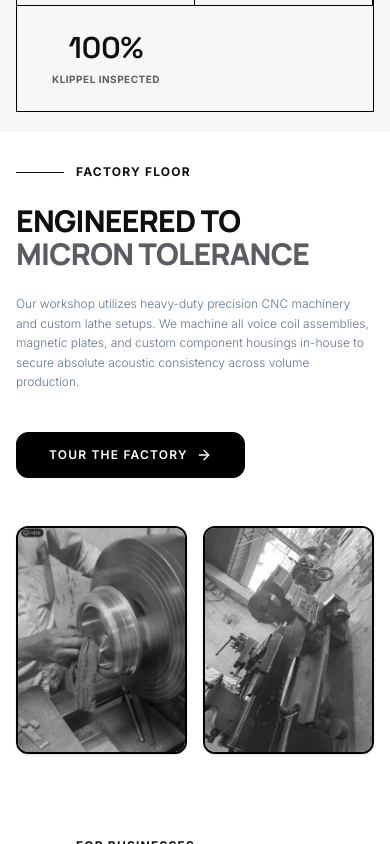
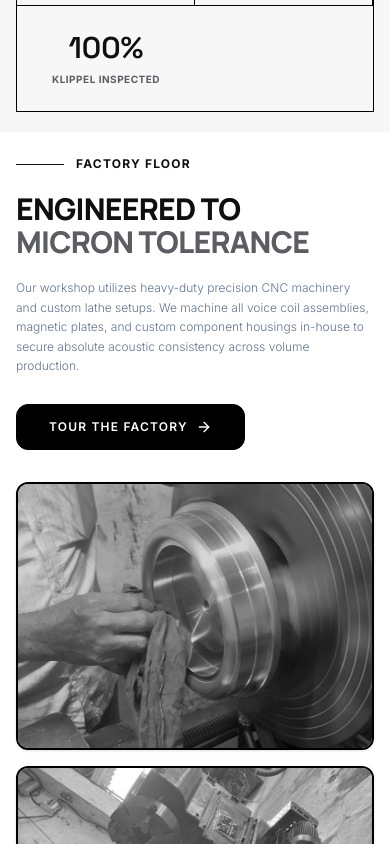
Before and after one commit to zaidthisside/globalspeakerparts, a Next.js app: page / in a window 390 px wide. Shown: the part 4580-5424 px from the top of the page. Built offline with nearby package versions, Linux system fonts and the light colour scheme; no server answers; the database is empty.

Commit message:
style: fix manufacturing section mobile layout - full-width stacked images, tighter padding

```diff
--- a/src/app/page.tsx
+++ b/src/app/page.tsx
@@ -575,12 +575,12 @@ export default function Home() {
       </section>
 
       {/* 5.5. Manufacturing Spotlight Section */}
-      <section className="w-full py-8 sm:py-12 bg-white">
+      <section className="w-full py-6 sm:py-12 bg-white">
         <div className="max-w-[1400px] mx-auto px-4 sm:px-6 lg:px-10 xl:px-16">
-          <div className="grid grid-cols-1 lg:grid-cols-12 gap-12 lg:gap-16 items-center">
+          <div className="grid grid-cols-1 lg:grid-cols-12 gap-8 lg:gap-16 items-center">
 
             {/* Left Column: Headers & Info */}
-            <div className="lg:col-span-5 space-y-6">
+            <div className="lg:col-span-5 space-y-5">
               <div className="flex items-center gap-3">
                 <div className="w-12 h-[1px] bg-[#0F0F10]" />
                 <span className="text-[#0F0F10] text-xs font-bold uppercase tracking-widest">FACTORY FLOOR</span>
@@ -595,7 +595,7 @@ export default function Home() {
                 Our workshop utilizes heavy-duty precision CNC machinery and custom lathe setups. We machine all voice coil assemblies, magnetic plates, and custom component housings in-house to secure absolute acoustic consistency across volume production.
               </p>
 
-              <div className="pt-4">
+              <div className="pt-2">
                 <Link href="/contact?rfq=true">
                   <button className="btn-primary px-8 py-3.5 text-xs font-bold tracking-widest flex items-center gap-2 cursor-pointer uppercase">
                     <span>TOUR THE FACTORY</span>
@@ -605,10 +605,10 @@ export default function Home() {
               </div>
             </div>
 
-            {/* Right Column: Premium Asymmetrical Image Grid */}
-            <div className="lg:col-span-7 grid grid-cols-2 gap-4 sm:gap-6 pb-8 lg:pb-12">
-              {/* Image 1: Detailed Hand Work */}
-              <div className="relative group overflow-hidden border-2 border-black rounded-xl bg-white aspect-[3/4] shadow-sm transform hover:-translate-y-1 transition-all duration-300">
+            {/* Right Column: Images — stacked on mobile, asymmetric side-by-side on desktop */}
+            <div className="lg:col-span-7 grid grid-cols-1 sm:grid-cols-2 gap-4 sm:gap-6 lg:pb-12">
+              {/* Image 1 */}
+              <div className="relative group overflow-hidden border-2 border-black rounded-xl bg-white w-full aspect-[4/3] sm:aspect-[3/4] shadow-sm hover:-translate-y-1 transition-all duration-300">
                 <img
                   src="/manufacturing-1.jpg"
                   alt="Precision component machining"
@@ -616,8 +616,8 @@ export default function Home() {
                 />
               </div>
 
-              {/* Image 2: Lathe Machine (Offset downward for attention-grabbing asymmetry) */}
-              <div className="relative group overflow-hidden border-2 border-black rounded-xl bg-white aspect-[3/4] shadow-sm transform lg:translate-y-12 hover:lg:translate-y-11 hover:-translate-y-2 transition-all duration-300">
+              {/* Image 2 */}
+              <div className="relative group overflow-hidden border-2 border-black rounded-xl bg-white w-full aspect-[4/3] sm:aspect-[3/4] shadow-sm sm:lg:translate-y-12 hover:-translate-y-1 transition-all duration-300">
                 <img
                   src="/manufacturing-2.jpg"
                   alt="Heavy industrial lathe machinery"
```
